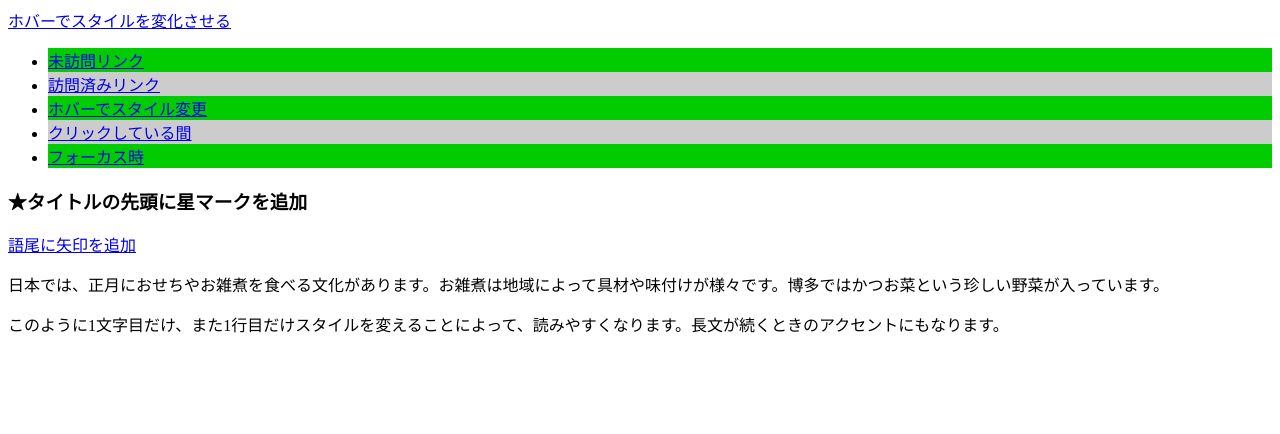
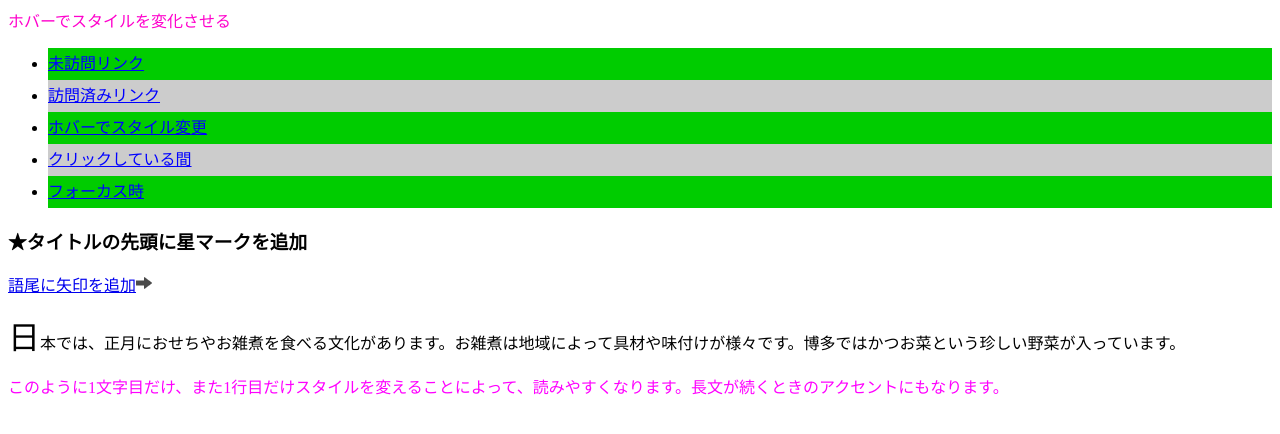
Before and after one commit to otsuka-yui/S1A206, a plain HTML site: page ensyu/12.html in a window 1280 px wide. Drawn offline with Linux system fonts and the light colour scheme.

Commit message:
Update 12.html

```diff
--- a/ensyu/12.html
+++ b/ensyu/12.html
@@ -1,32 +1,35 @@
 <!DOCTYPE html>
 <html lang="ja">
+
 <head>
   <meta charset="UTF-8" />
   <title>疑似クラス、疑似要素</title>
   <link rel="stylesheet" href="12.css" />
 </head>
+
 <body>
-    <a href="#">ホバーでスタイルを変化させる</a>
+  <a class="first" href="#">ホバーでスタイルを変化させる</a>
   <ul>
     <li>
-        <a href="http://example.com">未訪問リンク</a>
+      <a class="second" href="http://example.com">未訪問リンク</a>
     </li>
     <li>
-        <a href="https://books.mdn.co.jp/">訪問済みリンク</a>
+      <a class="second" href="https://books.mdn.co.jp/">訪問済みリンク</a>
     </li>
     <li>
-        <a href="http://example.com">ホバーでスタイル変更</a>
+      <a class="second" href="http://example.com">ホバーでスタイル変更</a>
     </li>
     <li>
-        <a href="http://example.com">クリックしている間</a>
+      <a class="second" href="http://example.com">クリックしている間</a>
     </li>
     <li>
-        <a href="http://example.com">フォーカス時</a>
+      <a class="second" href="http://example.com">フォーカス時</a>
     </li>
   </ul>
   <h3>タイトルの先頭に星マークを追加</h3>
-    <a href="#">語尾に矢印を追加</a>
-    <p> 日本では、正月におせちやお雑煮を食べる文化があります。お雑煮は地域によって具材や味付けが様々です。博多ではかつお菜という珍しい野菜が入っています。 </p>
-    <p> このように1文字目だけ、また1行目だけスタイルを変えることによって、読みやすくなります。長文が続くときのアクセントにもなります。 </p>
+  <a class="third" href="#">語尾に矢印を追加</a>
+  <p class="letter"> 日本では、正月におせちやお雑煮を食べる文化があります。お雑煮は地域によって具材や味付けが様々です。博多ではかつお菜という珍しい野菜が入っています。 </p>
+  <p class="line"> このように1文字目だけ、また1行目だけスタイルを変えることによって、読みやすくなります。長文が続くときのアクセントにもなります。 </p>
  </body>
+
 </html>
```
Lines whose indentation alone changed are shown as unchanged.
